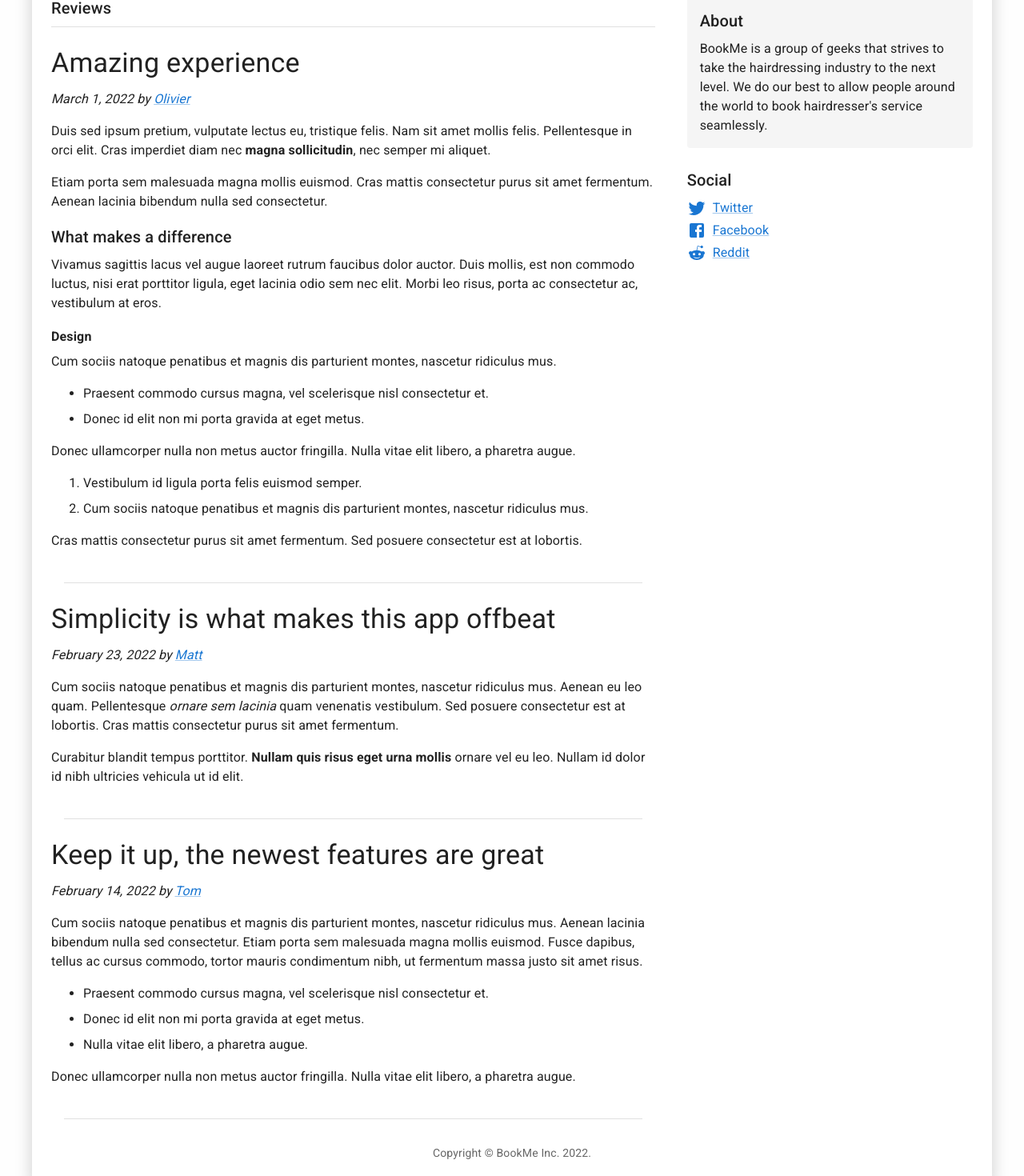
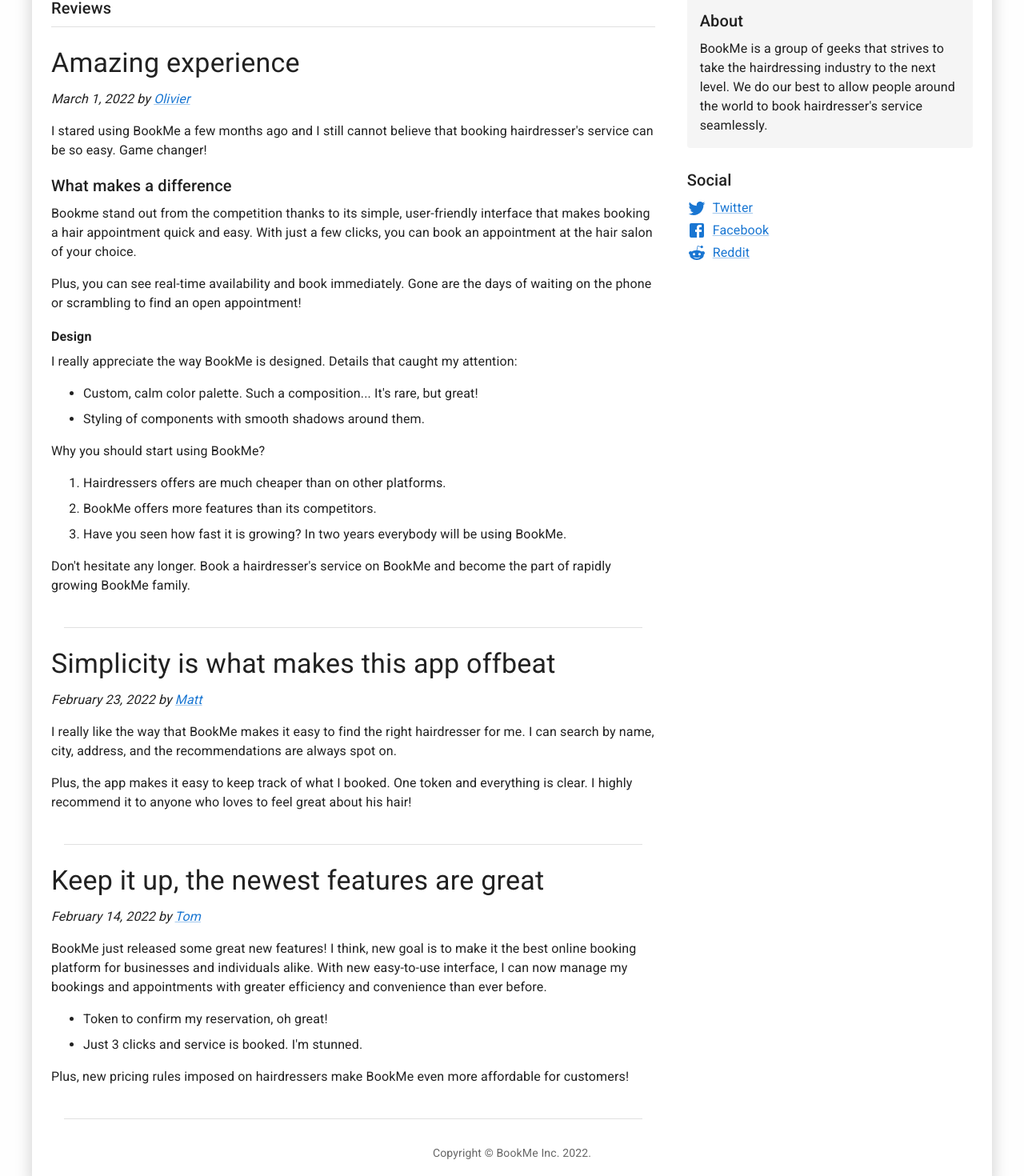
Before and after one commit to sebaderendarz/book-me, a React (Create React App) app in the folder frontend/: page /customer in a window 1280 px wide. Shown: the part 731-2201 px from the top of the page at 80% size. Built offline with nearby package versions, Linux system fonts and the light colour scheme; no server answers.

Commit message:
T-30 Update customer reviews content

```diff
--- a/frontend/src/components/CustomerReviews.js
+++ b/frontend/src/components/CustomerReviews.js
@@ -2,59 +2,58 @@
 
 _March 1, 2022 by [Olivier](https://twitter.com/olivier)_
 
-Duis sed ipsum pretium, vulputate lectus eu, tristique felis. Nam sit amet mollis felis.
-Pellentesque in orci elit. Cras imperdiet diam nec **magna sollicitudin**, nec semper mi aliquet.
-
-Etiam porta sem malesuada magna mollis euismod. Cras mattis consectetur purus sit amet fermentum.
-Aenean lacinia bibendum nulla sed consectetur.
+I stared using BookMe a few months ago and I still cannot believe that booking hairdresser's
+service can be so easy. Game changer!
 
 ## What makes a difference
 
-Vivamus sagittis lacus vel augue laoreet rutrum faucibus dolor auctor.
-Duis mollis, est non commodo luctus, nisi erat porttitor ligula, eget lacinia odio sem nec elit.
-Morbi leo risus, porta ac consectetur ac, vestibulum at eros.
+Bookme stand out from the competition thanks to its simple, user-friendly interface that makes
+booking a hair appointment quick and easy. With just a few clicks, you can book an appointment
+at the hair salon of your choice.
+
+Plus, you can see real-time availability and book immediately.
+Gone are the days of waiting on the phone or scrambling to find an open appointment!
 
 ### **Design**
 
-Cum sociis natoque penatibus et magnis dis parturient montes, nascetur ridiculus mus.
+I really appreciate the way BookMe is designed. Details that caught my attention:
 
-- Praesent commodo cursus magna, vel scelerisque nisl consectetur et.
-- Donec id elit non mi porta gravida at eget metus.
+- Custom, calm color palette. Such a composition... It's rare, but great!
+- Styling of components with smooth shadows around them.
 
-Donec ullamcorper nulla non metus auctor fringilla. Nulla vitae elit libero, a pharetra augue.
+Why you should start using BookMe?
 
-1. Vestibulum id ligula porta felis euismod semper.
-1. Cum sociis natoque penatibus et magnis dis parturient montes, nascetur ridiculus mus.
+1. Hairdressers offers are much cheaper than on other platforms.
+2. BookMe offers more features than its competitors.
+3. Have you seen how fast it is growing? In two years everybody will be using BookMe.
 
-Cras mattis consectetur purus sit amet fermentum. Sed posuere consectetur est at lobortis.
+Don't hesitate any longer. Book a hairdresser's service on BookMe and become the part of rapidly
+growing BookMe family.
 `;
 
 const review2 = `# Simplicity is what makes this app offbeat
 
 _February 23, 2022 by [Matt](https://twitter.com/matt)_
 
-Cum sociis natoque penatibus et magnis dis parturient montes, nascetur ridiculus mus.
-Aenean eu leo quam. Pellentesque _ornare sem lacinia_ quam venenatis vestibulum.
-Sed posuere consectetur est at lobortis. Cras mattis consectetur purus sit amet fermentum.
+I really like the way that BookMe makes it easy to find the right hairdresser for me.
+I can search by name, city, address, and the recommendations are always spot on.
 
-Curabitur blandit tempus porttitor. **Nullam quis risus eget urna mollis** ornare vel eu leo.
-Nullam id dolor id nibh ultricies vehicula ut id elit.
+Plus, the app makes it easy to keep track of what I booked. One token and everything is clear.
+I highly recommend it to anyone who loves to feel great about his hair!
 `;
 
 const review3 = `# Keep it up, the newest features are great
 
 _February 14, 2022 by [Tom](https://twitter.com/tom)_
 
-Cum sociis natoque penatibus et magnis dis parturient montes, nascetur ridiculus mus.
-Aenean lacinia bibendum nulla sed consectetur. Etiam porta sem malesuada magna mollis euismod.
-Fusce dapibus, tellus ac cursus commodo, tortor mauris condimentum nibh,
-ut fermentum massa justo sit amet risus.
+BookMe just released some great new features! I think, new goal is to make it the best online
+booking platform for businesses and individuals alike. With new easy-to-use interface,
+I can now manage my bookings and appointments with greater efficiency and convenience than ever before.
 
-- Praesent commodo cursus magna, vel scelerisque nisl consectetur et.
-- Donec id elit non mi porta gravida at eget metus.
-- Nulla vitae elit libero, a pharetra augue.
+- Token to confirm my reservation, oh great!
+- Just 3 clicks and service is booked. I'm stunned.
 
-Donec ullamcorper nulla non metus auctor fringilla. Nulla vitae elit libero, a pharetra augue.
+Plus, new pricing rules imposed on hairdressers make BookMe even more affordable for customers!
 `;
 
 const customerReviews = [review1, review2, review3];
--- a/frontend/src/pages/BarberLandingPage.js
+++ b/frontend/src/pages/BarberLandingPage.js
@@ -13,7 +13,7 @@
 const mainImageWithTextProps = {
   title: "Offer Your service easier than ever before...",
   description:
-    "BookMe is a free booking platform, in which you can easily offer hairdresser's service. A few steps and people around a world can book the visit in your hair salon.",
+    "BookMe is a free booking platform, in which you can easily offer hairdresser's service. A few steps and people around a world can book the visit in your hair salon. Sign in to start the journey.",
   image: "https://source.unsplash.com/random/?hairdresser",
   imageText: "Image not available.",
 };
```
